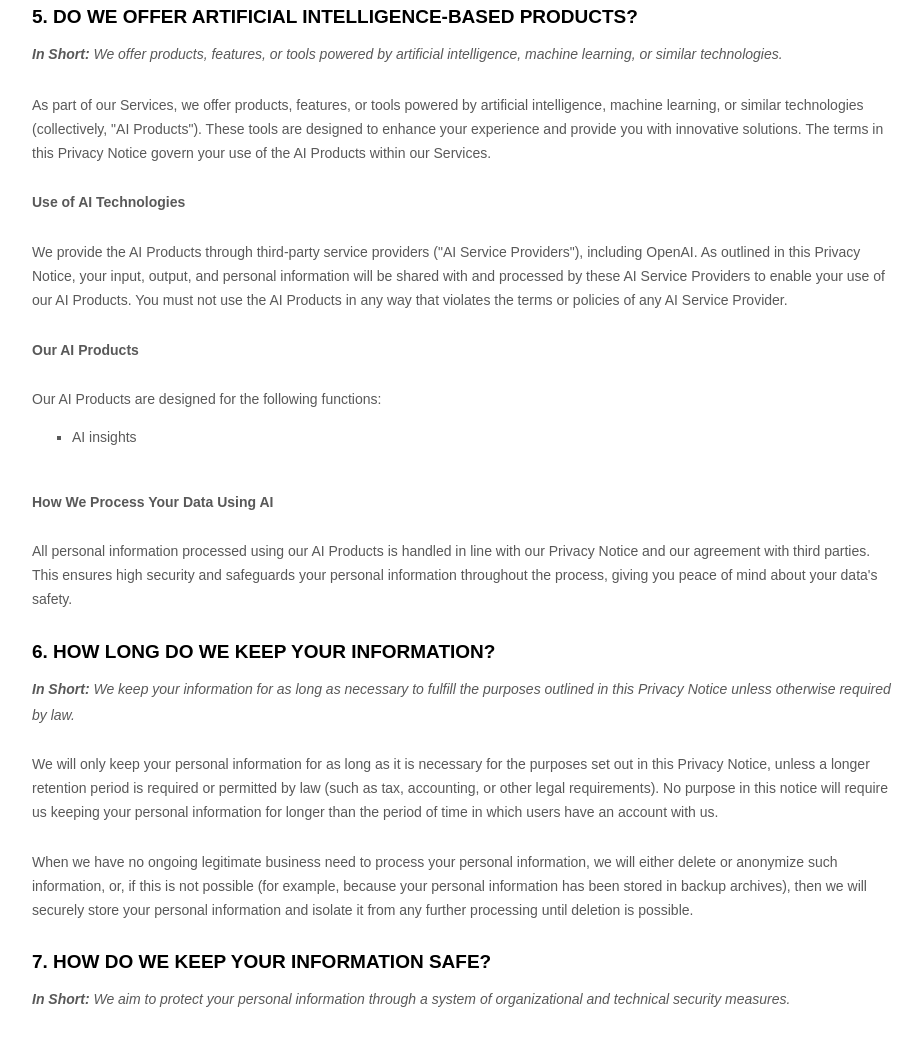
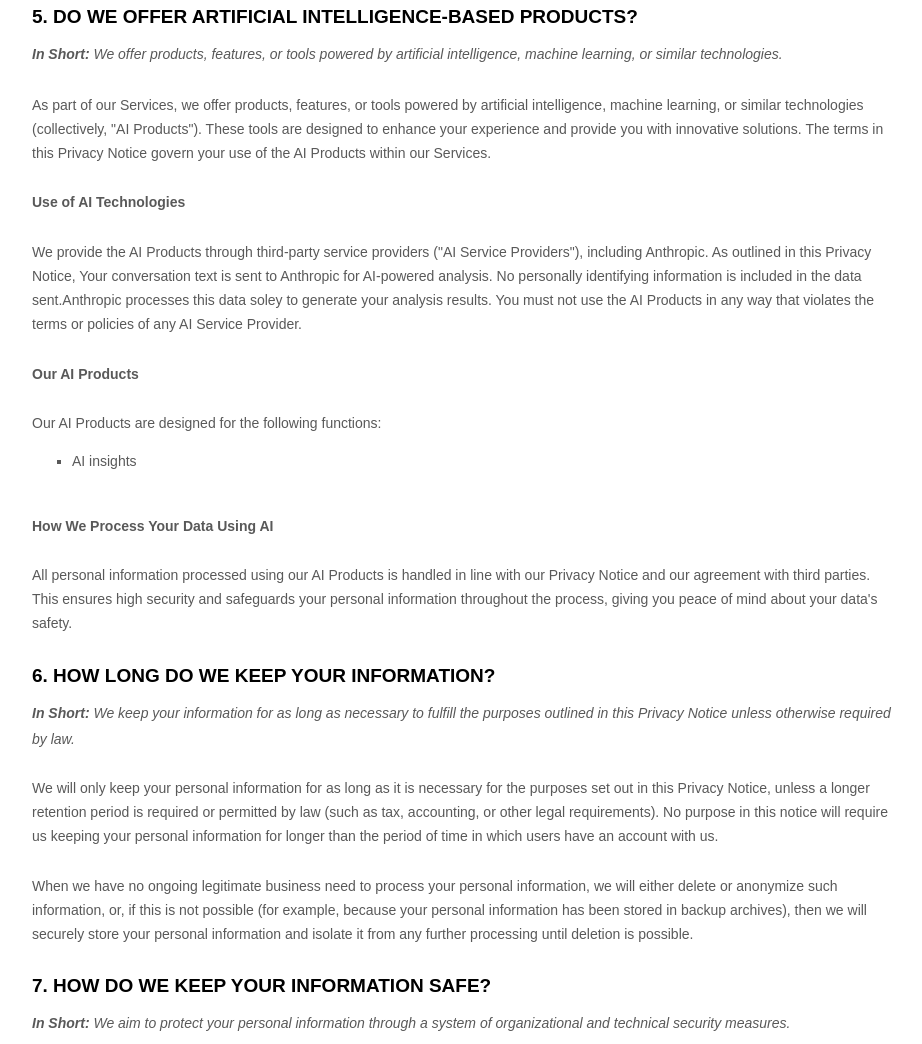
Before and after one commit to AttuneAppAI/privacy, a plain HTML site: page index.html in a window 1280 px wide. Shown: the part 4807-5851 px from the top of the page, without its empty margins (178-1100 px from the left). Drawn offline with Linux system fonts and the light colour scheme.

Commit message:
Update index.html

```diff
--- a/index.html
+++ b/index.html
@@ -238,7 +238,7 @@
     <div><br></div>
     <div style="line-height:1.5"><span style="font-size:15px"><strong><span data-custom-class="body_text">Use of AI Technologies</span></strong></span></div>
     <div><br></div>
-    <div style="line-height:1.5"><span style="font-size:15px"><span data-custom-class="body_text">We provide the AI Products through third-party service providers ("AI Service Providers"), including OpenAI. As outlined in this Privacy Notice, your input, output, and personal information will be shared with and processed by these AI Service Providers to enable your use of our AI Products. You must not use the AI Products in any way that violates the terms or policies of any AI Service Provider.</span></span></div>
+    <div style="line-height:1.5"><span style="font-size:15px"><span data-custom-class="body_text">We provide the AI Products through third-party service providers ("AI Service Providers"), including Anthropic. As outlined in this Privacy Notice, Your conversation text is sent to Anthropic for AI-powered analysis. No personally identifying information is included in the data sent.Anthropic processes this data soley to generate your analysis results. You must not use the AI Products in any way that violates the terms or policies of any AI Service Provider.</span></span></div>
     <div><br></div>
     <div style="line-height:1.5"><span style="font-size:15px"><strong><span data-custom-class="body_text">Our AI Products</span></strong></span></div>
     <div><br></div>
```
